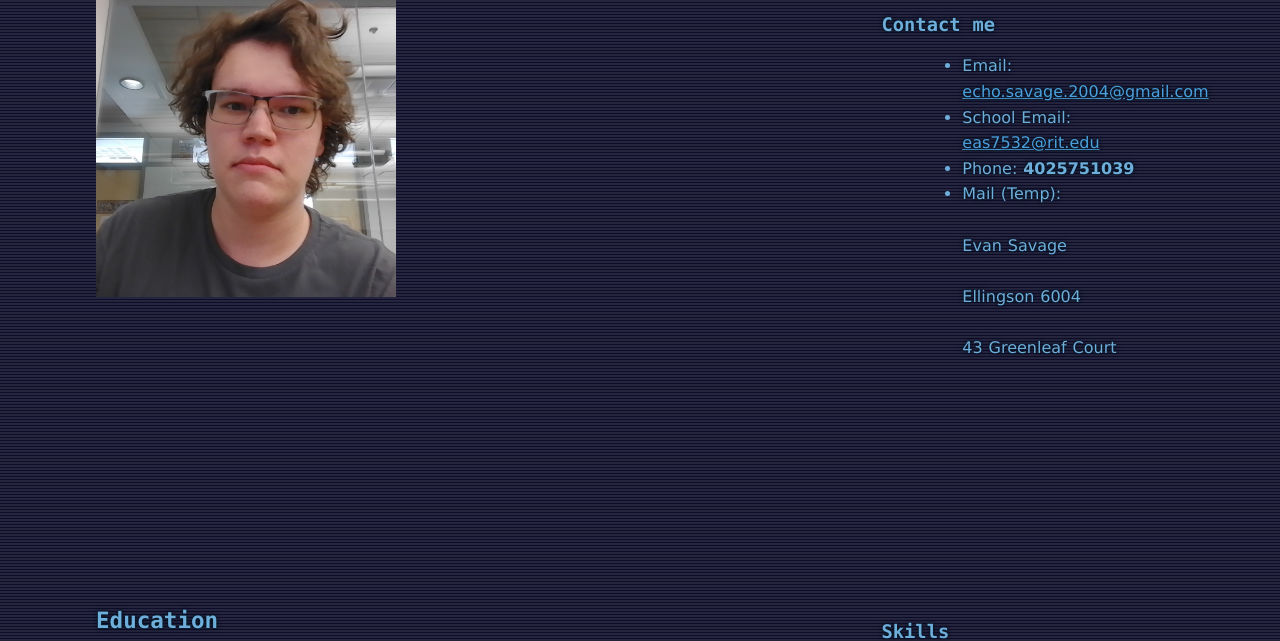
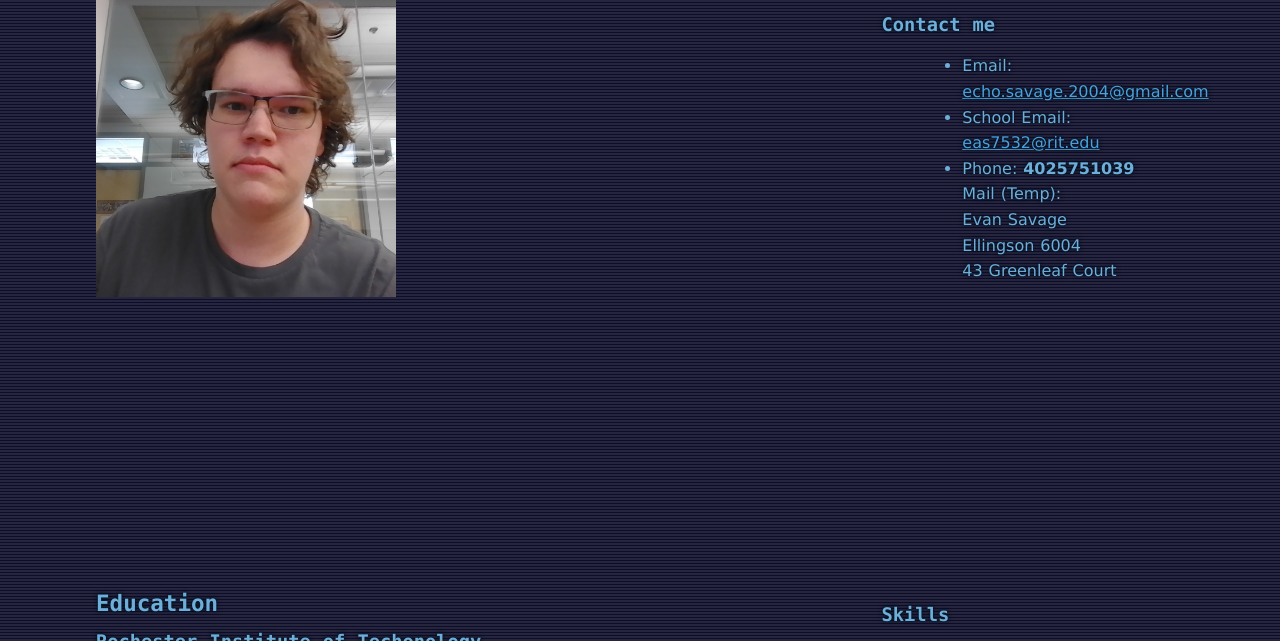
Before and after one commit to Anti5893/Anti5893.github.io, a plain HTML site: page html/resume/index.html in a window 1280 px wide. Shown: the part 87-728 px from the top of the page. Drawn offline with Linux system fonts and the light colour scheme.

Commit message:
what if I stopped being stupid

```diff
--- a/html/resume/index.html
+++ b/html/resume/index.html
@@ -53,9 +53,9 @@
 		<Li>Email: <a href=mailto:echo.savage.2004@gmail.com rel=me>echo.savage.2004@gmail.com</a></Li>
 		<Li>School Email: <a href=mailto:eas7532@rit.edu rel=me>eas7532@rit.edu</a></Li>
 		<Li>Phone: <b>4025751039</b></Li>
-		<Li>Mail (Temp):<br/><br/>
-			Evan Savage<br/><br/>
-			Ellingson 6004<br/><br/>
+		<List style="white-space: pre-line">Mail (Temp):
+			Evan Savage
+			Ellingson 6004
 			43 Greenleaf Court
 		</Li>
 		</ul>
```
